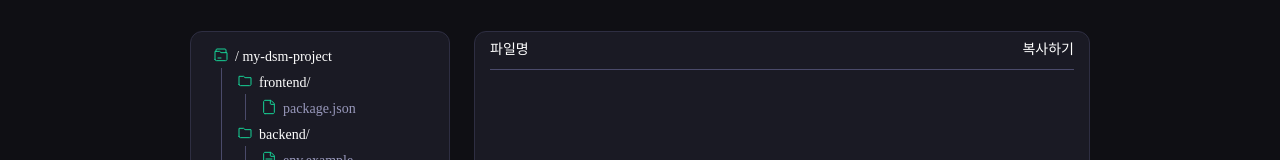
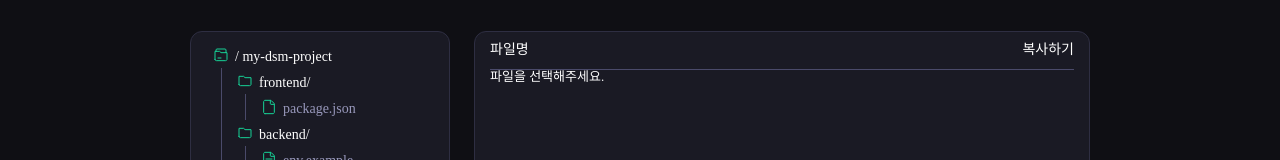
Before and after one commit to MoDeep11/Modev_FE, a React (Vite) app: page /project-detail/1 in a window 1280 px wide. Shown: the part 139-299 px from the top of the page. Built offline with nearby package versions, Linux system fonts and the light colour scheme; no server answers.

Commit message:
feat:: page 훅 연동

```diff
--- a/src/pages/ProjectDatail.tsx
+++ b/src/pages/ProjectDatail.tsx
@@ -4,8 +4,29 @@ import Folders from "../components/Build/Folders";
 import HeaderV2 from "../layouts/HeaderV2";
 import DownloadFile from "../components/newproject/DownloadFile";
 import DeleteProject from "../components/Button/DeleteProject";
+import { useState, useEffect } from "react";
+import { useParams } from "react-router-dom";
+import { useFileContent } from "../hooks/newproject";
 
 export default function ProjectDatailCheck() {
+  const { id } = useParams<{ id: string }>();
+  const [selectedFile, setSelectedFile] = useState("");
+
+  useEffect(() => {
+    setSelectedFile("");
+  }, [id]);
+
+  const { data: fileData, isLoading } = useFileContent(
+    Number(id),
+    selectedFile,
+  );
+
+  const handleCopy = async () => {
+    try {
+      await navigator.clipboard.writeText(fileData?.content ?? "");
+    } catch {}
+  };
+
   return (
     <>
       <WrapperAll>
@@ -48,9 +69,21 @@ export default function ProjectDatailCheck() {
 
               <CodeWrapper>
                 <CodeTextsWrapper>
-                  <FileName>파일명</FileName>
-                  <CopyButton>복사하기</CopyButton>
+                  <FileName>{fileData?.filePath ?? "파일명"}</FileName>
+                  <CopyButton onClick={handleCopy}>복사하기</CopyButton>
                 </CodeTextsWrapper>
+                <pre
+                  style={{
+                    color: "white",
+                    overflow: "auto",
+                    margin: 0,
+                    fontSize: "13px",
+                  }}
+                >
+                  {isLoading
+                    ? "로딩 중..."
+                    : (fileData?.content ?? "파일을 선택해주세요.")}
+                </pre>
               </CodeWrapper>
             </BottomWrapper>
 
```
